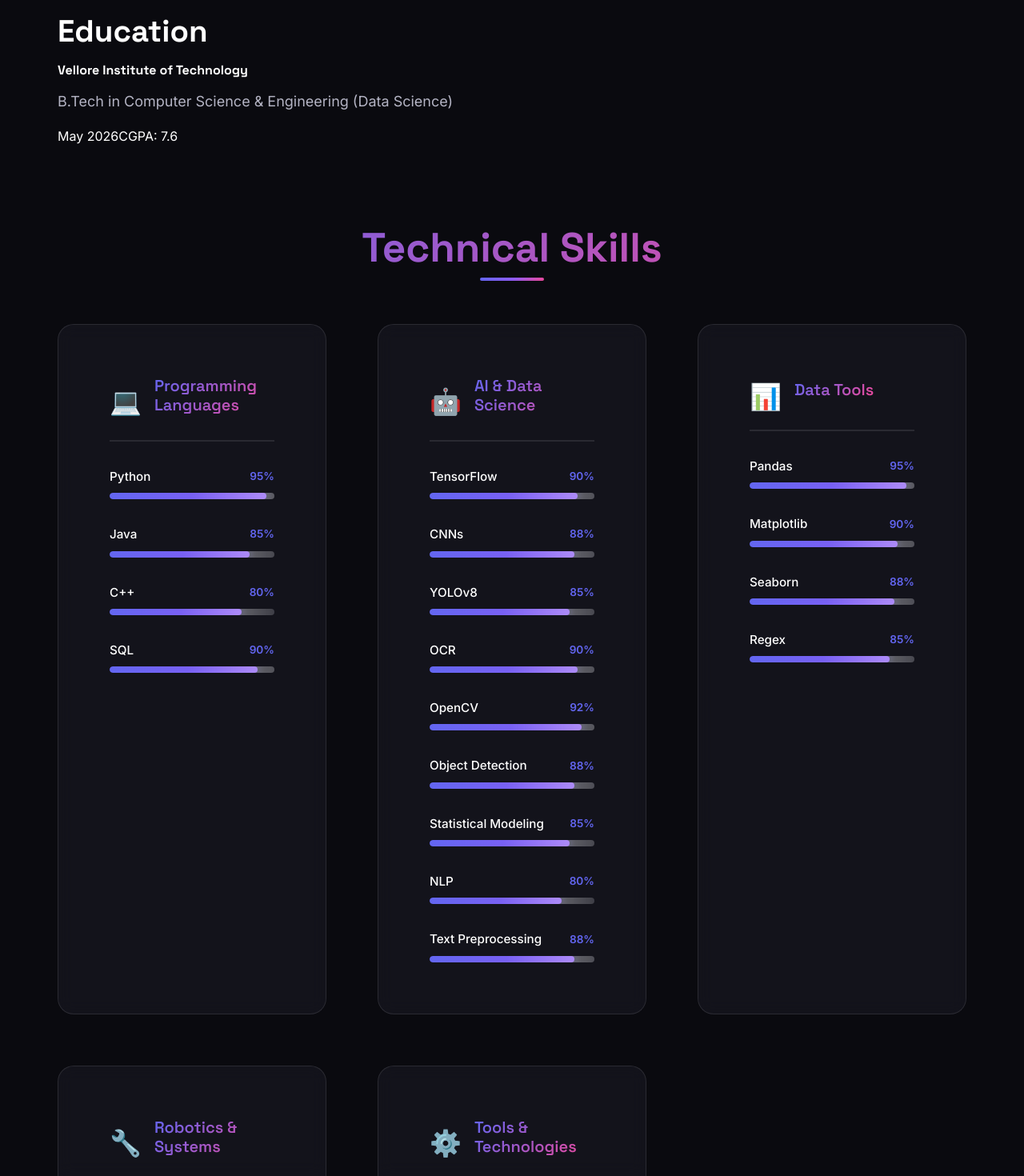
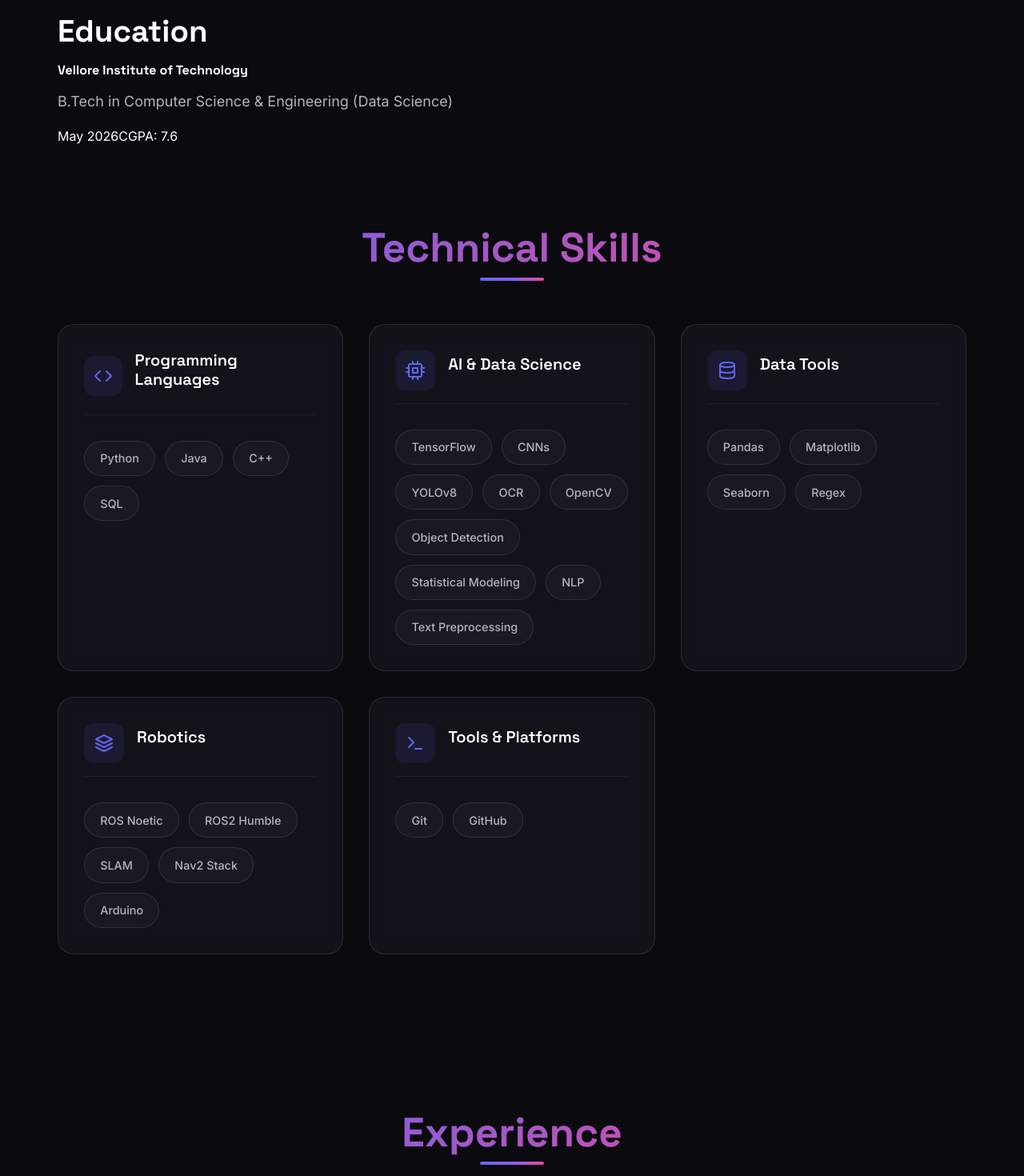
Before and after one commit to AshuGITHUBtosh/My-Portfolio, a React (Vite) app: page / in a window 1280 px wide. Shown: the part 1330-2800 px from the top of the page at 80% size. Built offline with nearby package versions, Linux system fonts and the light colour scheme.

Commit message:
fixing for mobile version

```diff
--- a/src/components/Navigation.jsx
+++ b/src/components/Navigation.jsx
@@ -25,10 +25,18 @@ const Navigation = ({ activeSection, darkMode, setDarkMode }) => {
     { id: 'contact', label: 'Contact' }
   ]
 
+  // --- 🛠️ FIX: Robust Scroll Function ---
   const scrollToSection = (sectionId) => {
     const element = document.getElementById(sectionId)
     if (element) {
-      element.scrollIntoView({ behavior: 'smooth', block: 'start' })
+      // 1. Calculate precise position with offset for fixed header
+      const yOffset = -70;
+      const y = element.getBoundingClientRect().top + window.pageYOffset + yOffset;
+
+      // 2. Use window.scrollTo (more reliable on mobile than scrollIntoView)
+      window.scrollTo({ top: y, behavior: 'smooth' });
+
+      // 3. Close menu immediately
       setIsMobileMenuOpen(false)
     }
   }
@@ -50,6 +58,7 @@ const Navigation = ({ activeSection, darkMode, setDarkMode }) => {
           <span className={styles.logoText}>AB</span>
         </motion.div>
 
+        {/* Desktop Menu */}
         <ul className={styles.navList}>
           {navItems.map((item, index) => (
             <motion.li
@@ -68,6 +77,7 @@ const Navigation = ({ activeSection, darkMode, setDarkMode }) => {
           ))}
         </ul>
 
+        {/* Actions (Theme & Menu Toggle) */}
         <div className={styles.navActions}>
           <motion.button
             className={styles.themeToggle}
@@ -90,24 +100,32 @@ const Navigation = ({ activeSection, darkMode, setDarkMode }) => {
         </div>
       </div>
 
+      {/* --- 📱 MOBILE MENU FIX --- */}
       <motion.div
         className={styles.mobileMenu}
         initial={false}
         animate={{
-          height: isMobileMenuOpen ? 'auto' : 0,
-          opacity: isMobileMenuOpen ? 1 : 0
+          height: isMobileMenuOpen ? '100vh' : 0,
+          opacity: isMobileMenuOpen ? 1 : 0,
+          // CRITICAL FIX: Disable pointer events when closed so clicks go through
+          pointerEvents: isMobileMenuOpen ? 'auto' : 'none'
         }}
         transition={{ duration: 0.3 }}
       >
+        <div className={styles.mobileMenuContent}>
           {navItems.map((item) => (
             <button
               key={item.id}
               className={`${styles.mobileNavLink} ${activeSection === item.id ? styles.active : ''}`}
-            onClick={() => scrollToSection(item.id)}
+              onClick={(e) => {
+                e.preventDefault();
+                scrollToSection(item.id);
+              }}
             >
               {item.label}
             </button>
           ))}
+        </div>
       </motion.div>
     </motion.nav>
   )
--- a/src/data/resumeData.js
+++ b/src/data/resumeData.js
@@ -50,8 +50,8 @@ export const resumeData = {
     ],
     tools: [
       { name: "Git", level: 95 },
-      { name: "GitHub", level: 95 },
-      { name: "Image Pre-processing", level: 90 }
+      { name: "GitHub", level: 95 }
+
     ]
   },
   experience: [
--- a/src/sections/Skills.jsx
+++ b/src/sections/Skills.jsx
@@ -1,5 +1,6 @@
 import React, { useRef } from 'react'
 import { motion, useInView } from 'framer-motion'
+import { FiCode, FiDatabase, FiCpu, FiTerminal, FiLayers } from 'react-icons/fi'
 import { resumeData } from '../data/resumeData'
 import styles from './Skills.module.css'
 
@@ -7,33 +8,54 @@ const Skills = () => {
   const ref = useRef(null)
   const isInView = useInView(ref, { once: true, margin: '-100px' })
 
+  // Define categories to match your data structure
   const skillCategories = [
-    { title: 'Programming Languages', skills: resumeData.skills.programming, icon: '💻' },
-    { title: 'AI & Data Science', skills: resumeData.skills.aiDataScience, icon: '🤖' },
-    { title: 'Data Tools', skills: resumeData.skills.dataTools, icon: '📊' },
-    { title: 'Robotics & Systems', skills: resumeData.skills.robotics, icon: '🔧' },
-    { title: 'Tools & Technologies', skills: resumeData.skills.tools, icon: '⚙️' }
+    {
+      id: 'programming',
+      title: 'Programming Languages',
+      icon: <FiCode />,
+      skills: resumeData.skills.programming
+    },
+    {
+      id: 'aiDataScience',
+      title: 'AI & Data Science',
+      icon: <FiCpu />,
+      skills: resumeData.skills.aiDataScience
+    },
+    {
+      id: 'dataTools',
+      title: 'Data Tools',
+      icon: <FiDatabase />,
+      skills: resumeData.skills.dataTools
+    },
+    {
+      id: 'robotics',
+      title: 'Robotics',
+      icon: <FiLayers />,
+      skills: resumeData.skills.robotics
+    },
+    {
+      id: 'tools',
+      title: 'Tools & Platforms',
+      icon: <FiTerminal />,
+      skills: resumeData.skills.tools
+    }
   ]
 
   const containerVariants = {
     hidden: { opacity: 0 },
     visible: {
       opacity: 1,
-      transition: {
-        staggerChildren: 0.1
-      }
+      transition: { staggerChildren: 0.1 }
     }
   }
 
-  const cardVariants = {
-    hidden: { opacity: 0, y: 30 },
+  const itemVariants = {
+    hidden: { opacity: 0, y: 20 },
     visible: {
       opacity: 1,
       y: 0,
-      transition: {
-        duration: 0.5,
-        ease: 'easeOut'
-      }
+      transition: { duration: 0.5 }
     }
   }
 
@@ -42,9 +64,8 @@ const Skills = () => {
       <div className="container">
         <motion.h2
           className="section-title"
-          initial={{ opacity: 0, y: 30 }}
-          animate={isInView ? { opacity: 1, y: 0 } : { opacity: 0, y: 30 }}
-          transition={{ duration: 0.6 }}
+          initial={{ opacity: 0, y: 20 }}
+          animate={isInView ? { opacity: 1, y: 0 } : { opacity: 0, y: 20 }}
         >
           Technical Skills
         </motion.h2>
@@ -55,45 +76,36 @@ const Skills = () => {
           initial="hidden"
           animate={isInView ? 'visible' : 'hidden'}
         >
-          {skillCategories.map((category, categoryIndex) => (
+          {skillCategories.map((category) => (
+            // Only render category if it has data
+            category.skills && category.skills.length > 0 && (
               <motion.div
-              key={categoryIndex}
-              className={styles.skillCategory}
-              variants={cardVariants}
-              whileHover={{ scale: 1.02, y: -5 }}
+                key={category.id}
+                className={styles.skillCard}
+                variants={itemVariants}
+                whileHover={{ y: -5 }}
               >
-              <div className={styles.categoryHeader}>
-                <span className={styles.categoryIcon}>{category.icon}</span>
-                <h3 className={styles.categoryTitle}>{category.title}</h3>
+                <div className={styles.cardHeader}>
+                  <div className={styles.iconWrapper}>
+                    {category.icon}
                   </div>
-              <div className={styles.skillsList}>
-                {category.skills.map((skill, skillIndex) => (
-                  <motion.div
-                    key={skillIndex}
-                    className={styles.skillItem}
-                    initial={{ opacity: 0, x: -20 }}
-                    animate={isInView ? { opacity: 1, x: 0 } : { opacity: 0, x: -20 }}
-                    transition={{ delay: categoryIndex * 0.1 + skillIndex * 0.05 }}
+                  <h3 className={styles.cardTitle}>{category.title}</h3>
+                </div>
+
+                <div className={styles.skillTags}>
+                  {category.skills.map((skill, index) => (
+                    <motion.span
+                      key={index}
+                      className={styles.skillTag}
+                      whileHover={{ scale: 1.05 }}
+                      whileTap={{ scale: 0.95 }}
                     >
-                    <div className={styles.skillHeader}>
-                      <span className={styles.skillName}>{skill.name}</span>
-                      <span className={styles.skillPercentage}>{skill.level}%</span>
-                    </div>
-                    <div className={styles.progressBar}>
-                      <motion.div
-                        className={styles.progressFill}
-                        initial={{ width: 0 }}
-                        animate={isInView ? { width: `${skill.level}%` } : { width: 0 }}
-                        transition={{ delay: categoryIndex * 0.1 + skillIndex * 0.05 + 0.2, duration: 1, ease: 'easeOut' }}
-                        style={{
-                          background: `linear-gradient(90deg, var(--accent-primary), var(--accent-secondary))`
-                        }}
-                      />
-                    </div>
-                  </motion.div>
+                      {skill.name}
+                    </motion.span>
                   ))}
                 </div>
               </motion.div>
+            )
           ))}
         </motion.div>
       </div>
--- a/src/sections/Skills.module.css
+++ b/src/sections/Skills.module.css
@@ -1,127 +1,86 @@
+/* src/sections/Skills/Skills.module.css */
+
 .skills {
-  min-height: 100vh;
   padding: var(--spacing-xl) 0;
   position: relative;
-  display: flex;
-  align-items: center;
 }
 
 .skillsGrid {
   display: grid;
   grid-template-columns: repeat(auto-fit, minmax(300px, 1fr));
-  gap: var(--spacing-lg);
-  max-width: 1400px;
-  margin: 0 auto;
+  gap: 2rem;
+  margin-top: var(--spacing-lg);
 }
 
-.skillCategory {
+.skillCard {
   background: var(--card-bg);
+  border: 1px solid var(--border-color);
+  border-radius: 20px;
+  padding: 2rem;
   backdrop-filter: blur(10px);
-  padding: var(--spacing-lg);
-  border-radius: 20px;
-  border: 1px solid var(--border-color);
   transition: all var(--transition-base);
+  height: 100%;
 }
 
-.skillCategory:hover {
+.skillCard:hover {
   border-color: var(--accent-primary);
   box-shadow: var(--shadow-glow);
+  transform: translateY(-5px);
 }
 
-.categoryHeader {
+.cardHeader {
   display: flex;
   align-items: center;
-  gap: var(--spacing-sm);
-  margin-bottom: var(--spacing-md);
-  padding-bottom: var(--spacing-sm);
-  border-bottom: 2px solid var(--border-color);
+  gap: 1rem;
+  margin-bottom: 2rem;
+  padding-bottom: 1rem;
+  border-bottom: 1px solid rgba(255, 255, 255, 0.05);
 }
 
-.categoryIcon {
-  font-size: 2rem;
+.iconWrapper {
+  width: 50px;
+  height: 50px;
+  border-radius: 12px;
+  background: rgba(99, 102, 241, 0.1);
+  color: var(--accent-primary);
+  display: flex;
+  align-items: center;
+  justify-content: center;
+  font-size: 1.5rem;
 }
 
-.categoryTitle {
+.cardTitle {
   font-size: 1.25rem;
   font-weight: 600;
   color: var(--text-primary);
-  background: var(--gradient-text);
-  -webkit-background-clip: text;
-  -webkit-text-fill-color: transparent;
-  background-clip: text;
 }
 
-.skillsList {
+/* --- 🆕 BADGE STYLES --- */
+.skillTags {
   display: flex;
-  flex-direction: column;
-  gap: var(--spacing-md);
+  flex-wrap: wrap;
+  gap: 0.75rem;
 }
 
-.skillItem {
-  width: 100%;
+.skillTag {
+  background: rgba(255, 255, 255, 0.03);
+  border: 1px solid var(--border-color);
+  color: var(--text-secondary);
+  padding: 0.6rem 1.2rem;
+  border-radius: 100px; /* Pill shape */
+  font-size: 0.9rem;
+  font-weight: 500;
+  transition: all 0.3s cubic-bezier(0.4, 0, 0.2, 1);
+  cursor: default;
+  display: flex;
+  align-items: center;
 }
 
-.skillHeader {
-  display: flex;
-  justify-content: space-between;
-  align-items: center;
-  margin-bottom: var(--spacing-xs);
+/* Hover Effect: Glow and Pop */
+.skillTag:hover {
+  background: rgba(99, 102, 241, 0.1); /* Accent color tint */
+  border-color: var(--accent-primary);
+  color: var(--text-primary);
+  transform: translateY(-2px);
+  box-shadow: 0 4px 12px rgba(99, 102, 241, 0.2);
 }
-
-.skillName {
-  font-weight: 500;
-  color: var(--text-primary);
-  font-size: 0.95rem;
-}
-
-.skillPercentage {
-  font-size: 0.85rem;
-  color: var(--accent-primary);
-  font-weight: 600;
-}
-
-.progressBar {
-  width: 100%;
-  height: 8px;
-  background: var(--bg-tertiary);
-  border-radius: 10px;
-  overflow: hidden;
-  position: relative;
-}
-
-.progressFill {
-  height: 100%;
-  border-radius: 10px;
-  position: relative;
-  box-shadow: 0 0 10px rgba(99, 102, 241, 0.5);
-}
-
-.progressFill::after {
-  content: '';
-  position: absolute;
-  top: 0;
-  left: 0;
-  right: 0;
-  bottom: 0;
-  background: linear-gradient(90deg, transparent, rgba(255, 255, 255, 0.3), transparent);
-  animation: shimmer 2s infinite;
-}
-
-@keyframes shimmer {
-  0% {
-    transform: translateX(-100%);
-  }
-  100% {
-    transform: translateX(100%);
-  }
-}
-
-@media (max-width: 768px) {
-  .skillsGrid {
-    grid-template-columns: 1fr;
-  }
-
-  .skillCategory {
-    padding: var(--spacing-md);
-  }
-}
```
Also changed, not shown: src/components/Navigation.module.css (+58 -39 lines). Lines whose indentation alone changed are shown as unchanged.
